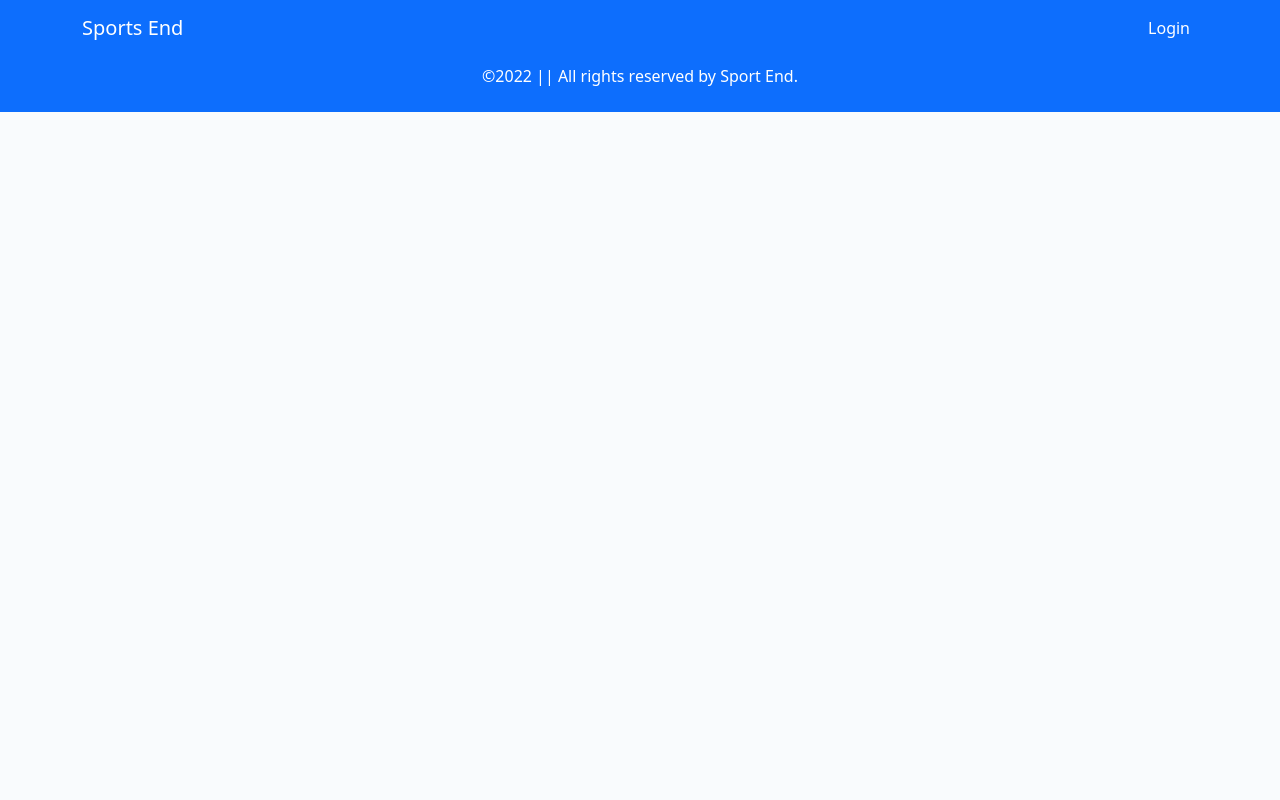
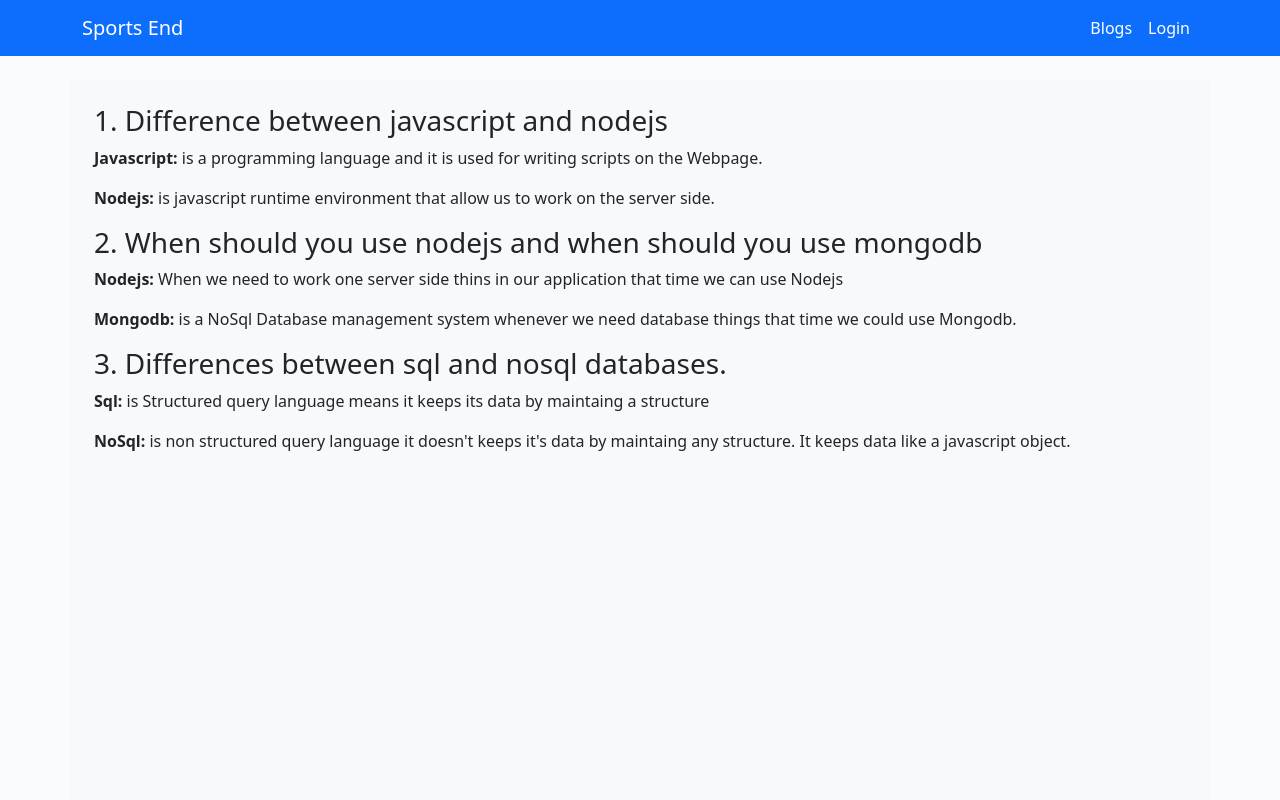
Before and after one commit to nahid7g/Sports-End, a React (Create React App) app: page /blogs in a window 1280 px wide. Shown: the top 800 px of the page. Built offline with nearby package versions, Linux system fonts and the light colour scheme; no server answers.

Commit message:
Blogs added

```diff
--- a/src/App.js
+++ b/src/App.js
@@ -3,12 +3,14 @@ import "./App.css";
 import AddNewItem from './pages/AddNewItem/AddNewItem';
 import Login from './pages/Authentication/Login/Login';
 import Register from './pages/Authentication/Register/Register';
+import Blogs from './pages/Blogs/Blogs';
 import Footer from './pages/Footer/Footer';
 import Header from './pages/Header/Header';
 import Home from './pages/Home/Home';
 import Inventory from './pages/Inventory/Inventory';
 import ManageInventory from './pages/ManageInventory/ManageInventory';
 import MyItems from './pages/MyItems/MyItems';
+import NotFound from './pages/NotFound/NotFound';
 import RequireAuth from './pages/RequireAuth/RequireAuth';
 
 function App() {
@@ -39,6 +41,8 @@ function App() {
             <MyItems></MyItems>
           </RequireAuth>
         }></Route>
+        <Route path='/blogs' element={<Blogs></Blogs>}></Route>
+        <Route path="*" element={<NotFound></NotFound>}></Route>
       </Routes>
       <Footer></Footer>
     </>
--- /dev/null
+++ b/src/pages/Blogs/Blogs.js
@@ -0,0 +1,26 @@
+import React from 'react';
+import { Container } from 'react-bootstrap';
+
+const Blogs = () => {
+    return (
+        <Container className='bg-light vh-100 p-4 my-4'>
+            <article>
+                <h3>1. Difference between javascript and nodejs</h3>
+                <p><b>Javascript:</b> is a programming language and it is used for writing scripts on the Webpage.</p>
+                <p><b>Nodejs:</b> is javascript runtime environment that allow us to work on the server side.</p>
+            </article>
+            <article>
+                <h3>2. When should you use nodejs and when should you use mongodb</h3>
+                <p><b>Nodejs:</b> When we need to work one server side thins in our application that time we can use Nodejs</p>
+                <p><b>Mongodb:</b> is a NoSql Database management system whenever we need database things that time we could use Mongodb.</p>
+            </article>
+            <article>
+                <h3>3. Differences between sql and nosql databases.</h3>
+                <p><b>Sql:</b> is Structured query language means it keeps its data by maintaing a structure</p>
+                <p><b>NoSql:</b> is non structured query language it doesn't keeps it's data by maintaing any structure. It keeps data like a javascript object.</p>
+            </article>
+        </Container>
+    );
+};
+
+export default Blogs;
--- a/src/pages/Header/Header.js
+++ b/src/pages/Header/Header.js
@@ -18,6 +18,7 @@ const Header = () => {
                 <Navbar.Toggle aria-controls="basic-navbar-nav" />
                 <Navbar.Collapse id="basic-navbar-nav">
                     <Nav className="ms-auto">
+                        <Nav.Link as={Link} to="/blogs">Blogs</Nav.Link>
                         {
                             user ?
                                 (
--- a/src/pages/Home/Banner/Banner.js
+++ b/src/pages/Home/Banner/Banner.js
@@ -3,7 +3,6 @@ import "./Banner.css";
 import { Carousel, Container } from 'react-bootstrap';
 import banner1 from "./img/banner-1.jpg";
 import banner2 from "./img/banner-2.jpg";
-import banner3 from "./img/banner-3.jpg";
 import banner4 from "./img/banner-4.jpg";
 
 const Banner = () => {
--- a/src/pages/MyItem/MyItem.js
+++ b/src/pages/MyItem/MyItem.js
@@ -4,7 +4,7 @@ const MyItem = ({ product, deleteProduct }) => {
     const { name, price, description, _id, Category, inStock, supplier, img } = product;
     return (
         <>
-            <tbody>
+            <tbody className='vh-100'>
                 <tr>
                     <td><img src={img} alt={name} /> {name}</td>
                     <td>{Category}</td>
--- /dev/null
+++ b/src/pages/NotFound/NotFound.js
@@ -0,0 +1,11 @@
+import React from 'react';
+
+const NotFound = () => {
+    return (
+        <div className='vh-100 d-flex justify-content-center align-items-center'>
+            <h2 className="text-center text-info">Sorry:) Page Not Found!</h2>
+        </div>
+    );
+};
+
+export default NotFound;
```
